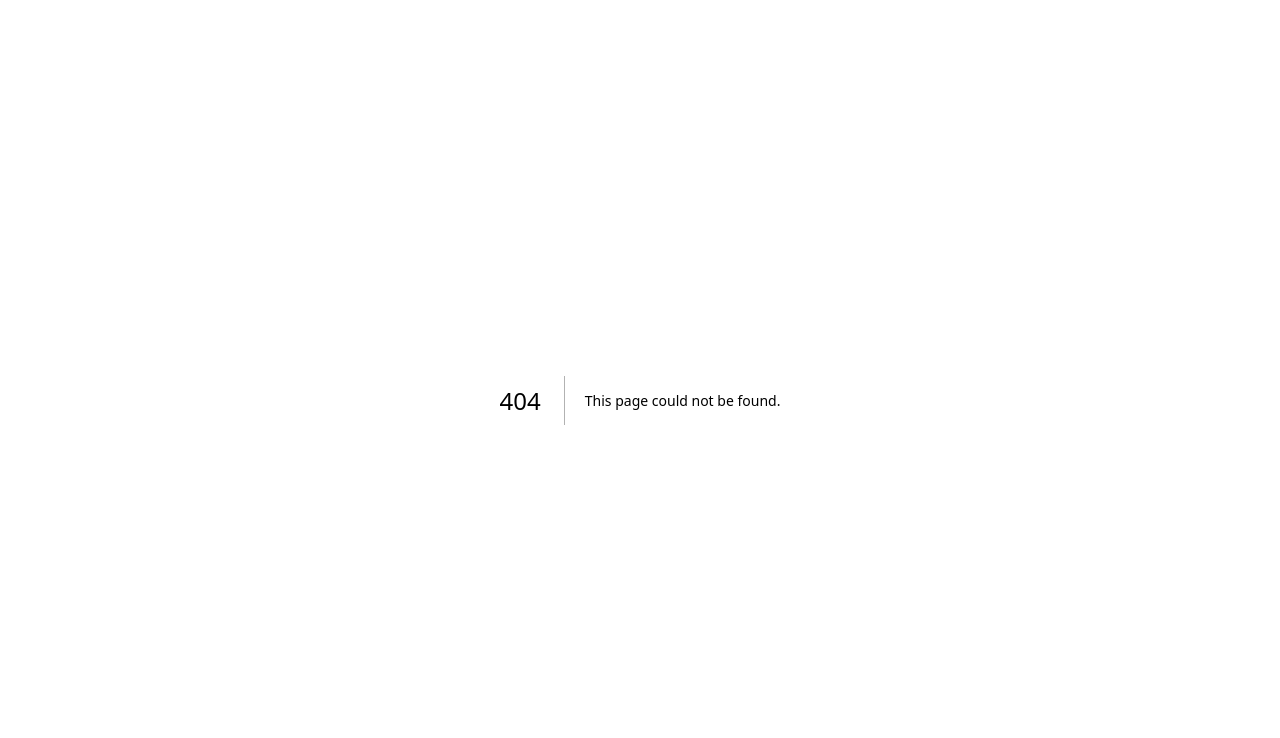
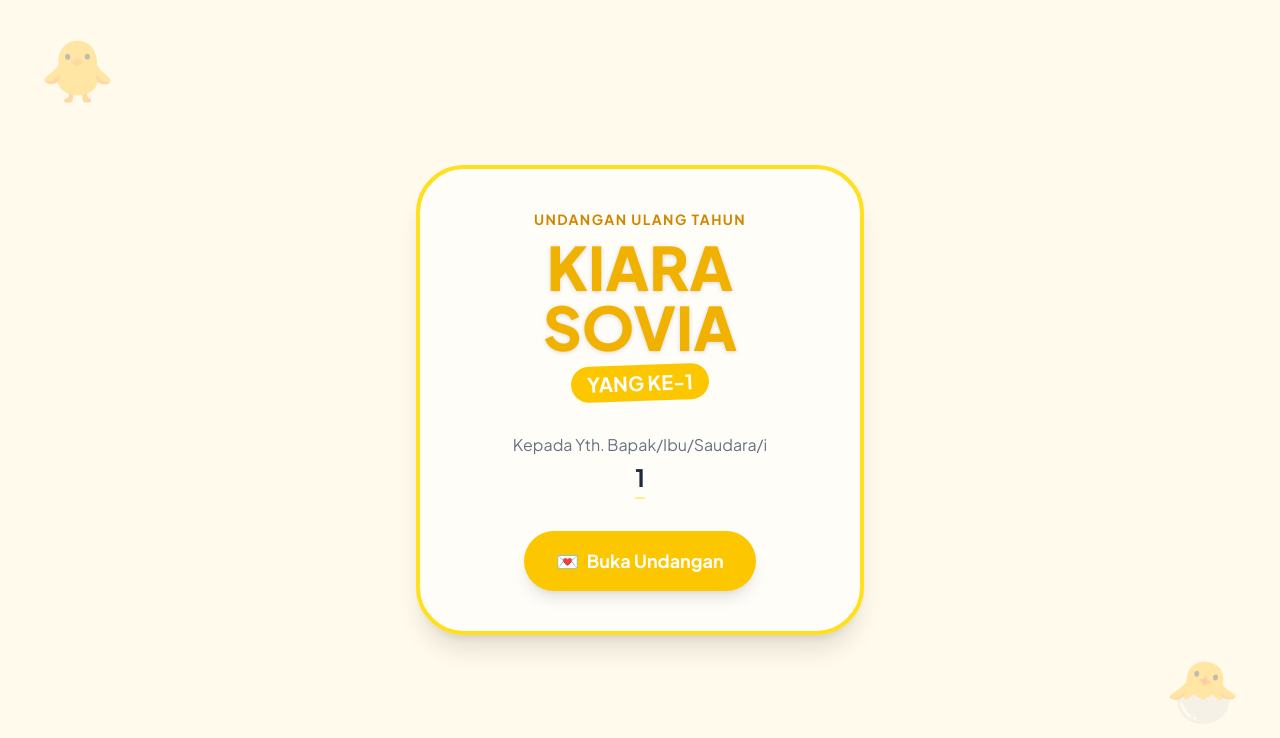
Before and after one commit to sendygithub/promosi, a Next.js app: page /ulangtahun/1 in a window 1280 px wide. Before the commit this address had no page. Shown: the top 738 px of the page. Built offline with nearby package versions, Linux system fonts and the light colour scheme.

Commit message:
revisi banyak

```diff
--- a/app/ulangtahun/page.tsx
+++ b/app/ulangtahun/[guest]/page.tsx
@@ -2,6 +2,7 @@
 import { useState, useRef, useEffect } from "react";
 import Image from "next/image";
 import { motion, AnimatePresence } from "framer-motion";
+import { useParams } from "next/navigation";
 
 const galleryPhotos = [
     "/gallery/kiara1.jpg",
@@ -14,6 +15,9 @@ const galleryPhotos = [
     "/gallery/kiara8.jpg",
     "/gallery/kiara9.jpg",
 ];
+
+
+
 
 function useCountdown(targetDate: string) {
     const [timeLeft, setTimeLeft] = useState({
@@ -45,11 +49,75 @@ function useCountdown(targetDate: string) {
     return timeLeft;
 }
 
+
+function ChickBackground() {
+    const chicks = ["🐥", "🐣", "🐤"];
+
+    return (
+        <>
+            {Array.from({ length: 15 }).map((_, i) => (
+                <motion.div
+                    key={i}
+                    initial={{
+                        x: -200,
+                        y: Math.random() * 2000,
+                        rotate: 0,
+                        opacity: 0.15,
+                    }}
+                    animate={{
+                        x: ["0vw", "120vw"],
+                        rotate: [0, 10, -10, 0],
+                    }}
+                    transition={{
+                        duration: 20 + i * 2,
+                        repeat: Infinity,
+                        ease: "linear",
+                        delay: i * 1.5,
+                    }}
+                    className="fixed text-4xl md:text-6xl pointer-events-none z-0"
+                    style={{
+                        top: `${Math.random() * 100}%`,
+                    }}
+                >
+                    {chicks[i % chicks.length]}
+                </motion.div>
+            ))}
+
+            {/* Floating chick */}
+            {Array.from({ length: 10 }).map((_, i) => (
+                <motion.div
+                    key={`float-${i}`}
+                    animate={{
+                        y: [0, -20, 0],
+                        rotate: [-5, 5, -5],
+                    }}
+                    transition={{
+                        duration: 3 + i,
+                        repeat: Infinity,
+                    }}
+                    className="fixed pointer-events-none z-0 text-3xl opacity-20"
+                    style={{
+                        left: `${i * 10}%`,
+                        top: `${10 + (i % 5) * 15}%`,
+                    }}
+                >
+                    🐥
+                </motion.div>
+            ))}
+        </>
+    );
+}
 export default function UlangTahunPage() {
     const [opened, setOpened] = useState(false);
     const audioRef = useRef<HTMLAudioElement | null>(null);
 
     const countdown = useCountdown("2026-05-14T10:00:00+07:00");
+    const params = useParams();
+
+    const guestName = decodeURIComponent(
+        (params.guest as string || "Tamu Undangan")
+    ).replace(/\+/g, " ");
+
 
     const handleOpenInvitation = () => {
         setOpened(true);
@@ -61,10 +129,23 @@ export default function UlangTahunPage() {
     };
 
     return (
-        <div className="min-h-screen bg-[#FFFDF0] text-[#5C4033] font-sans overflow-x-hidden selection:bg-yellow-200">
+        <div className="relative min-h-screen text-[#5C4033] font-sans overflow-x-hidden selection:bg-yellow-200">
+            <div className="fixed inset-0 z-[-1] pointer-events-none">
+                <Image
+                    src="/gallery/ayam.png" // Ganti dengan path foto kartun anak ayam Anda
+                    alt="Background Kartun"
+                    fill
+                    className="object-cover opacity-20" // Opacity rendah agar konten tetap terbaca
+                    priority
+                />
+                {/* Overlay gradasi agar background menyatu */}
+                <div className="absolute inset-0 bg-white/40" />
+            </div>
+            <ChickBackground />
             <audio ref={audioRef} loop>
                 <source src="/music/birthday-song.mp3" type="audio/mpeg" />
             </audio>
+
 
             {/* COVER / HERO */}
             <AnimatePresence>
@@ -92,12 +173,12 @@ export default function UlangTahunPage() {
 
                             <div className="mb-8">
                                 <p className="text-gray-500 mb-1">Kepada Yth. Bapak/Ibu/Saudara/i</p>
-                                <h2 className="text-2xl font-bold text-gray-800 border-b-2 border-yellow-200 inline-block pb-1">Tamu Undangan</h2>
+                                <h2 className="text-2xl font-bold text-gray-800 border-b-2 border-yellow-200 inline-block pb-1">{guestName}</h2>
                             </div>
 
                             <button
                                 onClick={handleOpenInvitation}
-                                className="bg-yellow-400 hover:bg-yellow-500 text-white transition-all duration-300 px-8 py-4 rounded-full text-lg font-bold shadow-lg hover:shadow-xl hover:-translate-y-1 flex items-center justify-center mx-auto gap-2"
+                                className="bg-yellow-400 hover:bg-yellow-500 text-white transition-all duration-500 px-8 py-4 rounded-full text-lg font-bold shadow-lg hover:shadow-xl hover:-translate-y-1 flex items-center justify-center mx-auto gap-2"
                             >
                                 <span>💌</span> Buka Undangan
                             </button>
@@ -110,7 +191,7 @@ export default function UlangTahunPage() {
             <div className={`transition-all duration-1000 ${opened ? "opacity-100" : "opacity-0 h-screen overflow-hidden"}`}>
 
                 {/* WELCOME SECTION */}
-                <section className="relative pt-20 pb-32 px-5 text-center bg-white overflow-hidden">
+                <section className="relative pt-20 z-10 pb-32 px-5 text-center bg-white overflow-hidden z-10">
                     <div className="absolute -top-10 -left-10 w-40 h-40 bg-yellow-100 rounded-full blur-3xl opacity-50"></div>
                     <div className="absolute top-20 -right-10 w-60 h-60 bg-yellow-200 rounded-full blur-3xl opacity-30"></div>
 
@@ -119,15 +200,23 @@ export default function UlangTahunPage() {
                         whileInView={{ opacity: 1, y: 0 }}
                         viewport={{ once: true }}
                         className="relative z-10 max-w-2xl mx-auto"
-                    >
-                        <div className="w-32 h-32 mx-auto bg-yellow-100 rounded-full flex items-center justify-center text-6xl mb-6 shadow-inner border-4 border-white">
-                            🐣
+                    ><div className="relative w-80 h-80 md:w-70 md:h-70 mx-auto mb-6 rounded-full overflow-hidden border-4 border-white shadow-2xl bg-yellow-100">
+                            <Image
+                                src="/gallery/kiara1.jpg"
+                                alt="Baby"
+                                fill
+                                sizes="(max-width: 768px) 160px, 208px"
+                                className="object-cover"
+                                priority
+                            />
                         </div>
-                        <h2 className="text-3xl md:text-4xl font-bold text-yellow-600 mb-4">Halo Teman-Teman!</h2>
+
+                        <h2 className="text-3xl md:text-4xl font-bold text-yellow-600 mb-4">Halooooo..!</h2>
+                        <h2 className="text-xl md:text-xl font-bold text-white-600 mb-4">Kak : {guestName}</h2>
                         <p className="text-xl text-gray-600 mb-6 font-medium">Datang Yuk! Ke Acara Ulang Tahunku</p>
 
-                        <h1 className="text-5xl md:text-6xl font-black text-gray-800 mb-4">Kiara Sovia</h1>
-                        <p className="text-lg text-gray-500">Putri dari Ibu Ovikarina Dan Bpk Sendy</p>
+                        <h1 className="text-5xl md:text-8xl font-black text-gray-800 mb-4">Kiara Sovia</h1>
+
                     </motion.div>
 
                     {/* SVG Wave */}
@@ -139,7 +228,7 @@ export default function UlangTahunPage() {
                 </section>
 
                 {/* EVENT SECTION */}
-                <section className="relative py-20 px-5 text-center">
+                <section className="relative z-10 py-20 px-5 text-center">
                     <motion.div
                         initial={{ opacity: 0, scale: 0.9 }}
                         whileInView={{ opacity: 1, scale: 1 }}
```
Also changed, not shown: public/gallery/ayam.png (added).
